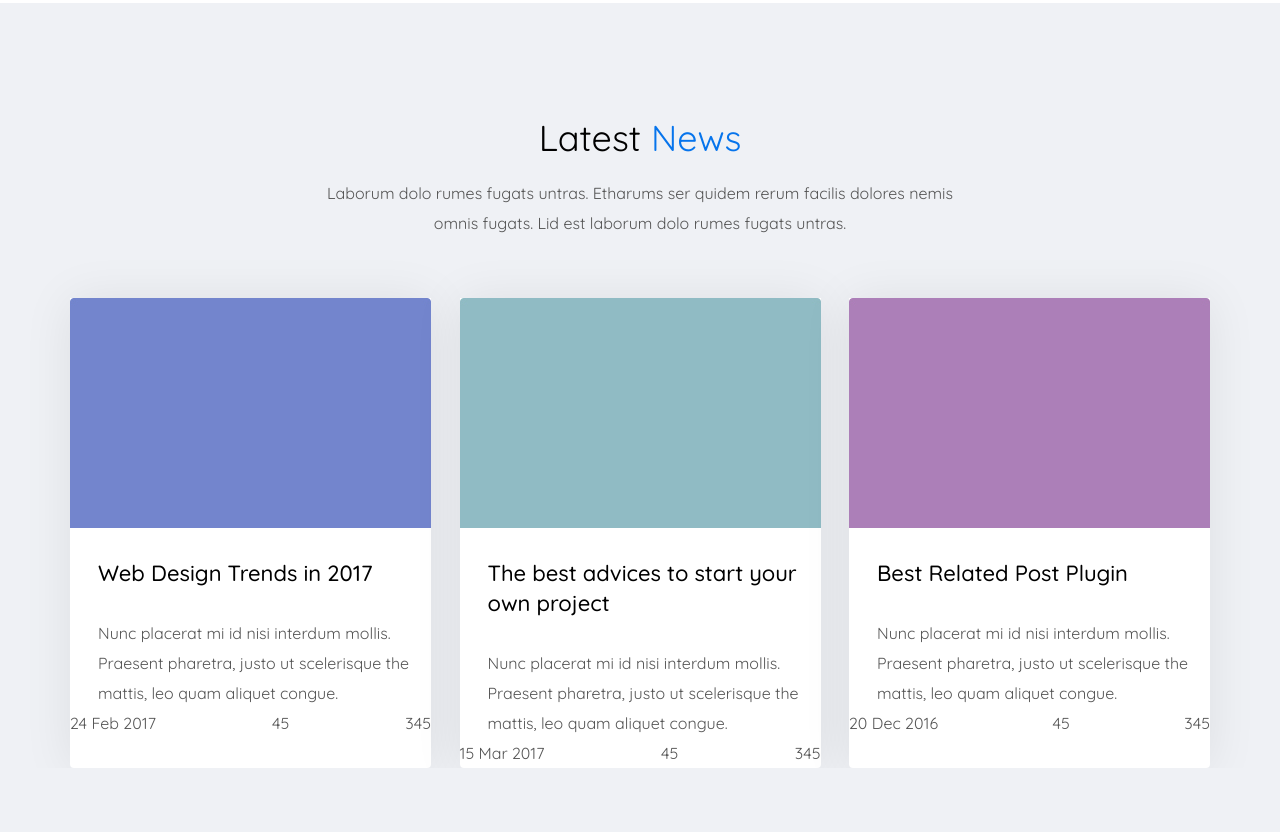
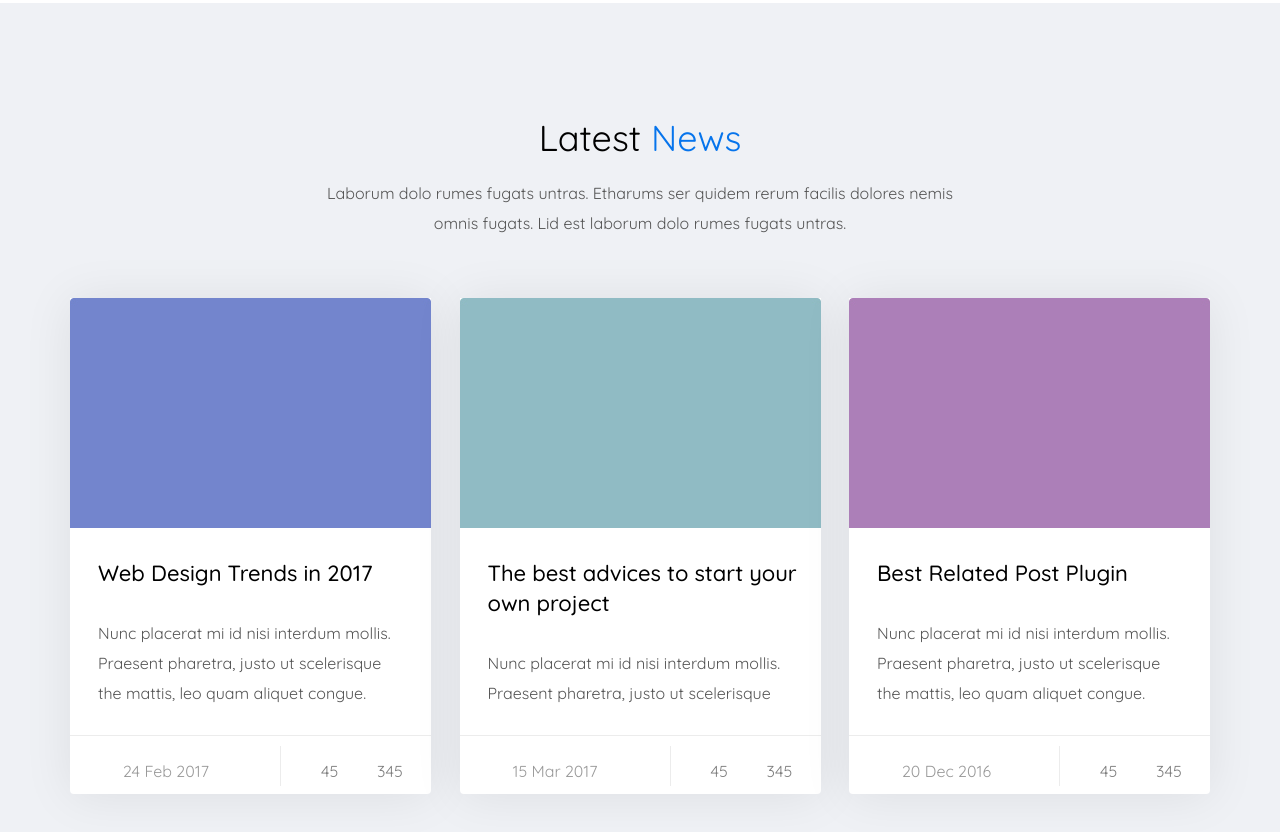
Before and after one commit to Alex090283/martplace, a website: page app/index.html in a window 1280 px wide. Shown: the part 8495-9327 px from the top of the page. Before the commit the page ends 9263 px from the top, so only its background shows below. Drawn offline with nearby package versions, Linux system fonts and the light colour scheme.

Commit message:
section news end

```diff
--- a/app/index.html
+++ b/app/index.html
@@ -1085,7 +1085,7 @@
                         The best advices to start your own project
                     </div>
                     <div class="news__item-text">
-                        Nunc placerat mi id nisi interdum mollis. Praesent pharetra, justo ut scelerisque the mattis, leo quam aliquet congue.
+                        Nunc placerat mi id nisi interdum mollis. Praesent pharetra, justo ut scelerisque
                     </div>
                     <div class="news__item-statistics">
                         <div class="news__statistics-date">
--- a/app/scss/style.scss
+++ b/app/scss/style.scss
@@ -1052,6 +1052,7 @@
     border-radius: 4px;
     background-color: rgb(255, 255, 255);
     box-shadow: 0px 2px 50px 0px rgba(0, 0, 0, 0.08);
+    margin-bottom: 120px;
     &-image {
         background-repeat: no-repeat;
         background-position: center;
@@ -1070,10 +1071,44 @@
         text-align: left;
         margin-top: 30px;
         padding-left: 28px;
+        padding-right: 28px;
     }
     &-statistics {
         display: flex;
         justify-content: space-between;
+        border-top: 1px solid #ececec;
+        margin-top: 27px;
+    }
+}
+
+.news__statistics {
+    font-size: 15px;
+    line-height: 30px;
+    text-align: center;
+    &-date {
+        height: 40px;
+        width: 181px;
+        padding-top: 10px;
+        padding-right: 5px;
+        padding-left: 23px;
+        margin-top: 10px;
+        margin-bottom: 8px;
+        margin-left: 30px;
+        border-right: 1px solid #ececec;
+        color: #999999;
+    }
+    &-comments {
+        color: #7e7e7e;
+        margin-top: 20px;
+        width: 39px;
+        padding-left: 23px;
+    }
+    &-visits {
+        color: #7e7e7e;
+        margin-top: 20px;
+        width: 47px;
+        padding-left: 23px;
+        margin-right: 30px;
     }
 }
 
```
Also changed, not shown: app/css/style.min.css.
